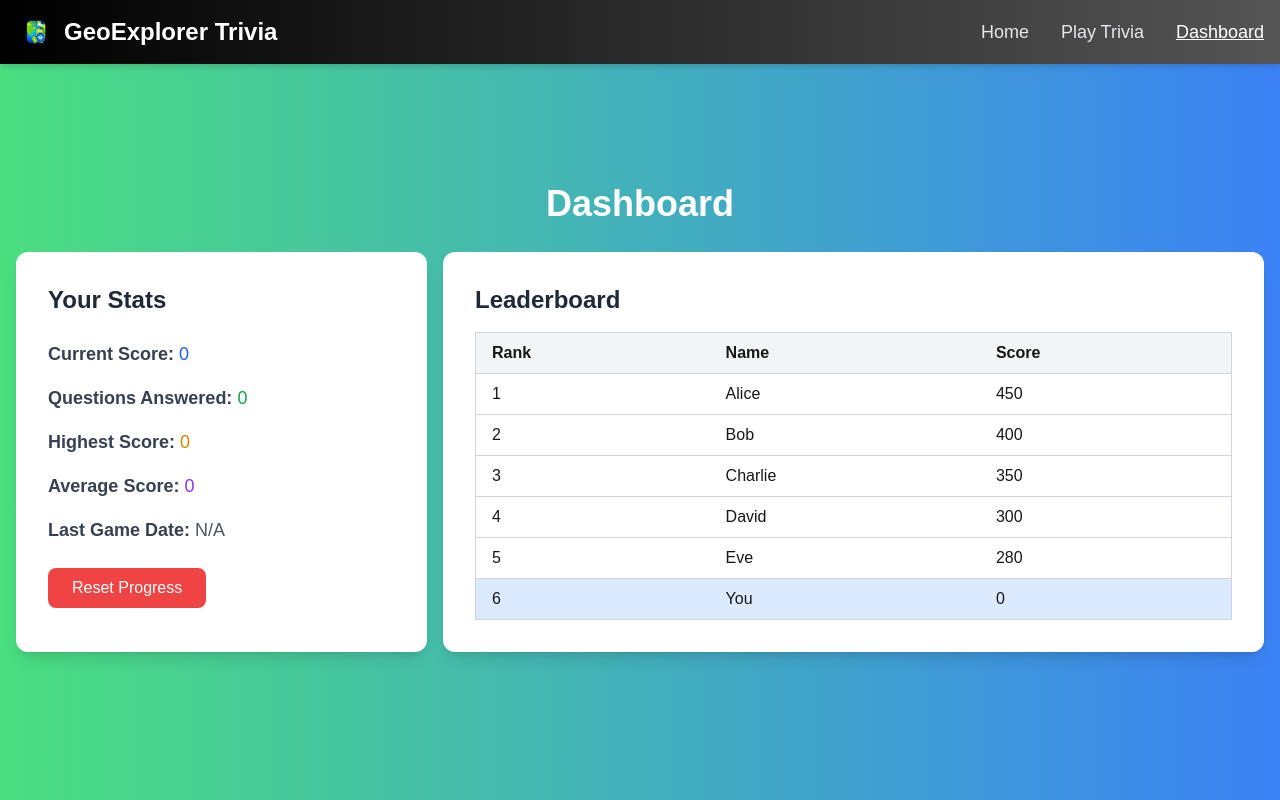
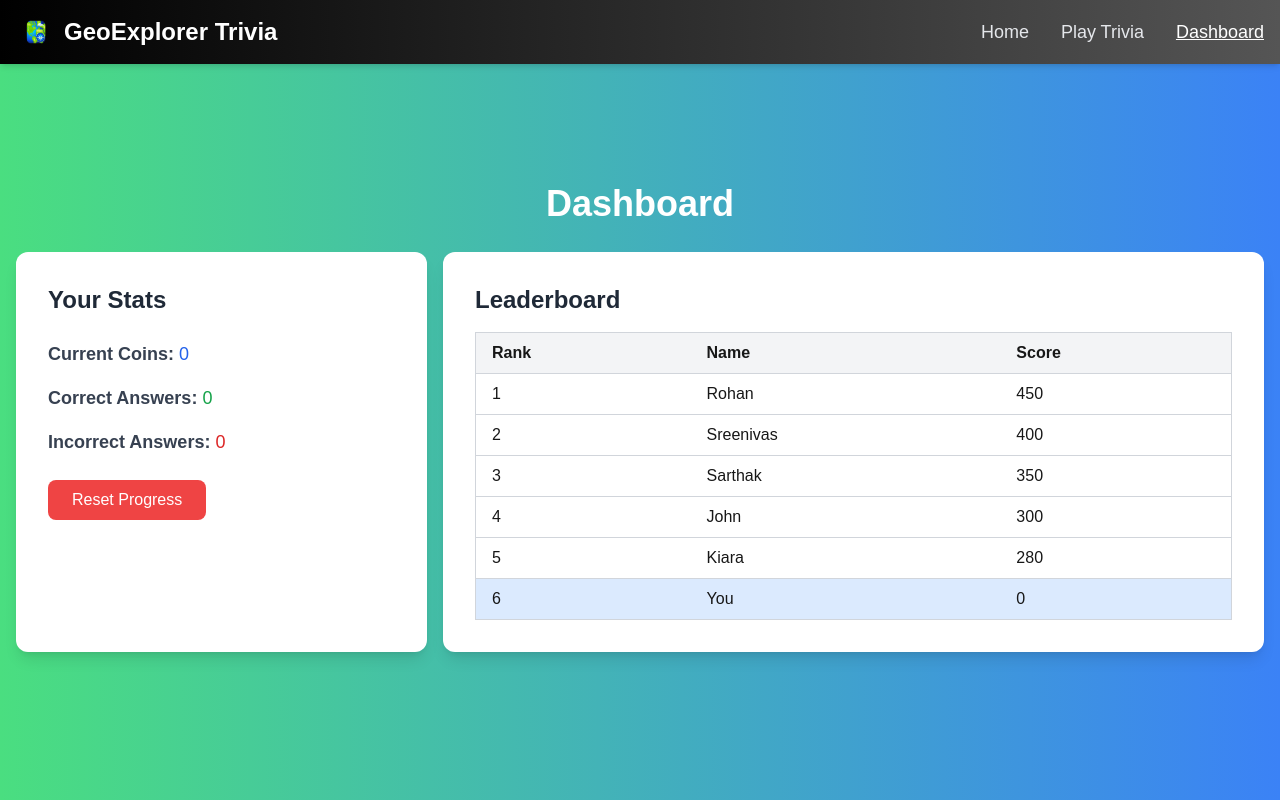
Before and after one commit to rugs07/trivia, a Next.js app: page /dashboard in a window 1280 px wide. Built offline with nearby package versions, Linux system fonts and the light colour scheme.

Commit message:
Correct Incorrcet answers logic

```diff
--- a/src/app/dashboard/page.js
+++ b/src/app/dashboard/page.js
@@ -12,19 +12,16 @@ import {
 
 const DashboardPage = () => {
   const [score, setScore] = useState(0);
-  const [questionsAnswered, setQuestionsAnswered] = useState(0);
-  const [highestScore, setHighestScore] = useState(0);
-  const [averageScore, setAverageScore] = useState(0);
-  const [lastGameDate, setLastGameDate] = useState(null);
+  const [correctAnswers, setCorrectAnswers] = useState(0);
+  const [incorrectAnswers, setIncorrectAnswers] = useState(0);
   const [searchQuery, setSearchQuery] = useState("");
 
-  // Dummy leaderboard data
   const dummyLeaderboard = [
-    { name: "Alice", score: 450, rank: 1 },
-    { name: "Bob", score: 400, rank: 2 },
-    { name: "Charlie", score: 350, rank: 3 },
-    { name: "David", score: 300, rank: 4 },
-    { name: "Eve", score: 280, rank: 5 },
+    { name: "Rohan", score: 450, rank: 1 },
+    { name: "Sreenivas", score: 400, rank: 2 },
+    { name: "Sarthak", score: 350, rank: 3 },
+    { name: "John", score: 300, rank: 4 },
+    { name: "Kiara", score: 280, rank: 5 },
     { name: "You", score, rank: 6 },
   ];
 
@@ -53,10 +50,15 @@ const DashboardPage = () => {
     const savedHighestScore = parseInt(cookies.highestScore || "0", 10);
     const savedLastGameDate = cookies.lastGameDate || null;
 
+    // Retrieve correct and incorrect answers
+    const savedCorrectAnswers = parseInt(cookies.correctAnswers || "0", 10);
+    const savedIncorrectAnswers = parseInt(cookies.incorrectAnswers || "0", 10);
+
     setScore(savedScore);
-    setQuestionsAnswered(answered);
-    setHighestScore(savedHighestScore);
-    setLastGameDate(savedLastGameDate ? new Date(savedLastGameDate) : null);
+
+    // Set correct and incorrect answers
+    setCorrectAnswers(savedCorrectAnswers);
+    setIncorrectAnswers(savedIncorrectAnswers);
 
     // Calculate average score (for demo purposes)
     if (answered > 0) {
@@ -81,15 +83,15 @@ const DashboardPage = () => {
     }).then((result) => {
       if (result.isConfirmed) {
         setScore(0);
-        setQuestionsAnswered(0);
-        setHighestScore(0);
-        setAverageScore(0);
-        setLastGameDate(null);
+        setCorrectAnswers(0);
+        setIncorrectAnswers(0);
         toast.success("Progress Reset Successfully");
         nookies.set(null, "coins", 0, { path: "/" });
         nookies.set(null, "questionsAnswered", 0, { path: "/" });
         nookies.set(null, "highestScore", 0, { path: "/" });
         nookies.set(null, "lastGameDate", null, { path: "/" });
+        nookies.set(null, "correctAnswers", 0, { path: "/" });
+        nookies.set(null, "incorrectAnswers", 0, { path: "/" });
       }
     });
   };
@@ -102,27 +104,23 @@ const DashboardPage = () => {
       <div className="flex gap-4 w-full p-4">
         {/* User Stats Card */}
         <div className="bg-white p-8 rounded-xl shadow-lg w-full md:w-1/3 transition-transform transform hover:-translate-y-1 hover:shadow-xl">
-          <h2 className="text-2xl font-semibold text-gray-800 mb-6">Your Stats</h2>
+          <h2 className="text-2xl font-semibold text-gray-800 mb-6">
+            Your Stats
+          </h2>
           <p className="text-lg text-gray-700 mb-4">
-            <strong>Current Score:</strong>{" "}
+            <strong>Current Coins:</strong>{" "}
             <span className="text-blue-600">{score}</span>
           </p>
+
           <p className="text-lg text-gray-700 mb-4">
-            <strong>Questions Answered:</strong>{" "}
-            <span className="text-green-600">{questionsAnswered}</span>
-          </p>
-          <p className="text-lg text-gray-700 mb-4">
-            <strong>Highest Score:</strong>{" "}
-            <span className="text-yellow-600">{highestScore}</span>
-          </p>
-          <p className="text-lg text-gray-700 mb-4">
-            <strong>Average Score:</strong>{" "}
-            <span className="text-purple-600">{averageScore}</span>
+            <strong>Correct Answers:</strong>{" "}
+            <span className="text-green-600">{correctAnswers}</span>
           </p>
           <p className="text-lg text-gray-700 mb-6">
-            <strong>Last Game Date:</strong>{" "}
-            <span className="text-gray-600">{lastGameDate ? lastGameDate.toLocaleDateString() : 'N/A'}</span>
+            <strong>Incorrect Answers:</strong>{" "}
+            <span className="text-red-600">{incorrectAnswers}</span>
           </p>
+
           <button
             onClick={resetProgress}
             className="bg-red-500 text-white py-2 px-6 rounded-lg hover:bg-red-600 transition-transform"
@@ -133,7 +131,9 @@ const DashboardPage = () => {
 
         {/* Leaderboard Card */}
         <div className="bg-white p-8 rounded-xl shadow-lg w-full md:w-2/3 transition-transform transform hover:-translate-y-1 hover:shadow-xl">
-          <h2 className="text-2xl font-semibold text-gray-800 mb-4">Leaderboard</h2>
+          <h2 className="text-2xl font-semibold text-gray-800 mb-4">
+            Leaderboard
+          </h2>
 
           <div className="overflow-x-auto">
             <table className="w-full border-collapse border border-gray-300 text-left">
--- a/src/app/game/page.js
+++ b/src/app/game/page.js
@@ -9,12 +9,20 @@ const GamePage = () => {
   const [question, setQuestion] = useState(null);
   const [options, setOptions] = useState([]);
   const [coins, setCoins] = useState(0);
+  const [correctAnswers, setCorrectAnswers] = useState(0); // New state for correct answers
+  const [incorrectAnswers, setIncorrectAnswers] = useState(0); // New state for incorrect answers
   const [loading, setLoading] = useState(true);
 
   useEffect(() => {
     const cookies = nookies.get();
     const savedCoins = parseInt(cookies.coins || "0", 10);
+    const savedCorrectAnswers = parseInt(cookies.correctAnswers || "0", 10);
+    const savedIncorrectAnswers = parseInt(cookies.incorrectAnswers || "0", 10);
+
     setCoins(savedCoins);
+    setCorrectAnswers(savedCorrectAnswers);
+    setIncorrectAnswers(savedIncorrectAnswers);
+
     fetchRandomQuestion();
   }, []);
 
@@ -55,7 +63,7 @@ const GamePage = () => {
       updatedCoins += 15;
       Swal.fire({
         title: "🎉 Correct Answer!",
-        text: "Awesome! You've earned 10 coins.",
+        text: "Awesome! You've earned 15 coins.",
         icon: "success",
         confirmButtonText: "Next Question",
         customClass: {
@@ -63,6 +71,11 @@ const GamePage = () => {
             "bg-blue-600 text-white px-4 py-2 rounded hover:bg-blue-700",
         },
       }).then(() => {
+        setCorrectAnswers(correctAnswers + 1);
+        nookies.set(null, "correctAnswers", (correctAnswers + 1).toString(), {
+          path: "/",
+        });
+
         fetchRandomQuestion();
         nookies.set(null, "coins", updatedCoins.toString(), { path: "/" });
       });
@@ -78,6 +91,15 @@ const GamePage = () => {
             "bg-red-600 text-white px-4 py-2 rounded hover:bg-red-700",
         },
       }).then(() => {
+        // Update incorrect answers count
+        setIncorrectAnswers(incorrectAnswers + 1);
+        nookies.set(
+          null,
+          "incorrectAnswers",
+          (incorrectAnswers + 1).toString(),
+          { path: "/" }
+        );
+
         fetchRandomQuestion();
         nookies.set(null, "coins", updatedCoins.toString(), { path: "/" });
       });
@@ -90,7 +112,7 @@ const GamePage = () => {
     if (coins >= 10) {
       Swal.fire({
         title: "Hint!",
-        text: `The capital of The Country is ${question.capital[0]}.`,
+        text: `The capital of ${question.name.common} is ${question.capital[0]}.`,
         icon: "info",
         confirmButtonText: "Got it!",
       });
@@ -145,7 +167,7 @@ const GamePage = () => {
           </button>
           <p className="mt-6 text-gray-700 text-lg justify-center font-medium text-center flex items-center gap-2">
             Current Coins:{" "}
-            <img src="/images/coin2.png" className="w-6 h-6"></img>
+            <img src="/images/coin2.png" className="w-6 h-6" alt="coin" />
             <span className="text-blue-600 font-bold">{coins}</span>
           </p>
         </div>
--- a/src/app/page.js
+++ b/src/app/page.js
@@ -1,15 +1,14 @@
-"use client"
+"use client";
 import { useEffect, useState } from "react";
 import nookies from "nookies";
-import './globals.css'
-
+import "./globals.css";
 
 export default function Home() {
   const [lastScore, setLastScore] = useState(null);
 
   useEffect(() => {
     const cookies = nookies.get();
-    setLastScore(cookies.lastScore || null);
+    setLastScore(cookies.coins || null);
   }, []);
 
   const handleStartGame = (difficulty) => {
@@ -19,21 +18,26 @@ export default function Home() {
 
   return (
     <main className="main-container flex flex-col items-center justify-center min-h-screen bg-gradient-to-br from-green-400 to-blue-500 text-white p-4 md:p-8">
-  <h1 className="text-3xl md:text-4xl font-bold mb-6 text-center">Welcome to GeoExplorer Trivia</h1>
+      <h1 className="text-3xl md:text-4xl font-bold mb-6 text-center">
+        Welcome to GeoExplorer Trivia
+      </h1>
 
       {lastScore ? (
         <p className="mb-4 text-lg md:text-xl">
           Welcome back! Your last score was{" "}
-      <span className="font-bold">{lastScore}</span>. Can you beat it?
+          <span className="font-bold underline">{lastScore}</span>. Can you beat it?
         </p>
       ) : (
         <p className="mb-4 text-lg md:text-xl">
-      Test your knowledge about countries and explore the world through trivia!
+          Test your knowledge about countries and explore the world through
+          trivia!
         </p>
       )}
 
       <div className="bg-white rounded-lg shadow-lg p-6 text-gray-800 w-full max-w-md">
-    <h2 className="text-xl md:text-2xl font-semibold mb-4 text-center">Choose Difficulty</h2>
+        <h2 className="text-xl md:text-2xl font-semibold mb-4 text-center">
+          Choose Difficulty
+        </h2>
 
         <div className="flex flex-col md:flex-row justify-center space-x-0 md:space-x-4 mb-6">
           <button
@@ -65,6 +69,5 @@ export default function Home() {
         © 2025 GeoExplorer Trivia. All rights reserved.
       </footer>
     </main>
-
   );
 }
```
Lines whose indentation alone changed are shown as unchanged.
